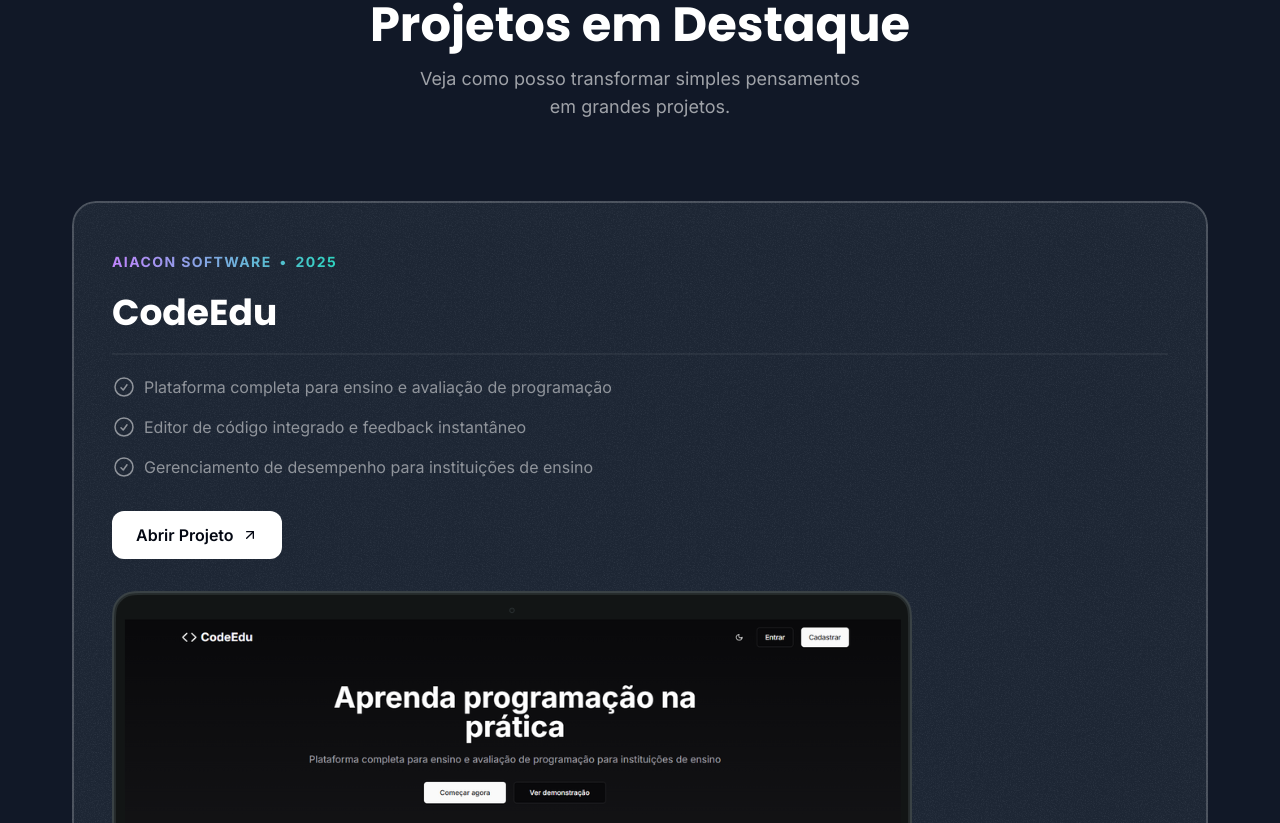
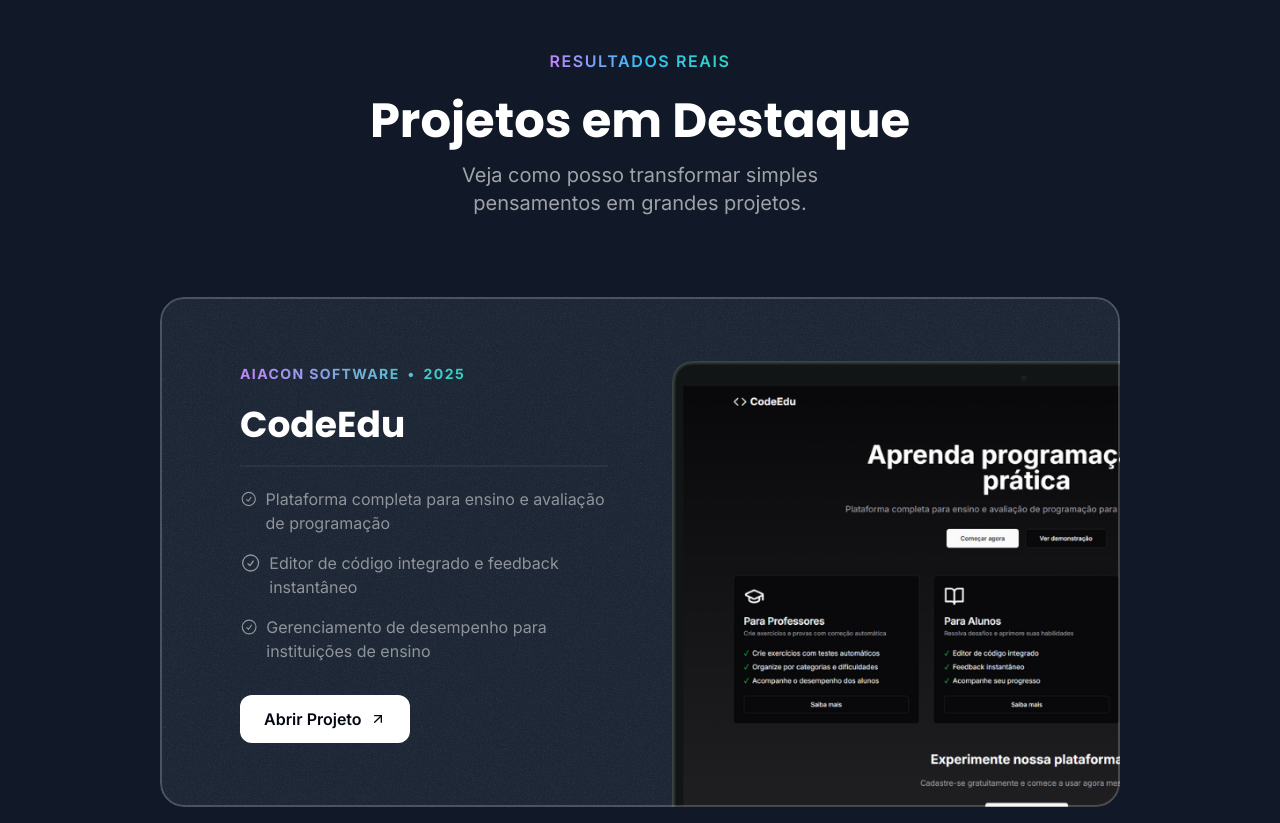
Before and after one commit to lucazolvr/portifoliosite, a Next.js app: page / in a window 1280 px wide. Shown: the part 1017-1840 px from the top of the page. Built offline with nearby package versions, Linux system fonts and the light colour scheme.

Commit message:
enhance ProjectsSection layout with responsive adjustments; add utility class for container and improve spacing

```diff
--- a/src/app/globals.css
+++ b/src/app/globals.css
@@ -123,3 +123,9 @@
     @apply bg-background text-foreground;
   }
 }
+
+@layer utilities {
+  .container{
+    @apply lg:max-w-5xl
+  }
+}
--- a/src/sections/Projects.tsx
+++ b/src/sections/Projects.tsx
@@ -47,7 +47,7 @@
 
 export const ProjectsSection = () => {
   return (
-    <section className="pb-16">
+    <section className="pb-16 lg:py-24">
       <div className="container">
         <div className="flex justify-center ">
           <p className="uppercase font-semibold tracking-widest bg-gradient-to-r from-purple-400 via-sky-400 to-teal-400 text-center text-transparent bg-clip-text">
@@ -57,8 +57,10 @@
         <h2 className="font-serif text-3xl md:text-5xl text-center mt-6">
           Projetos em Destaque
         </h2>
-        <p className="text-center md:text-lg text-white/60 mt-4 max-w-md
-          mx-auto">
+        <p
+          className="text-center md:text-lg lg:text-xl text-white/60 mt-4 max-w-md
+          mx-auto"
+        >
           Veja como posso transformar simples pensamentos em grandes projetos.
         </p>
         <div className="mt-10 md:mt-20 flex flex-col gap-20">
@@ -68,7 +70,7 @@
               className="bg-gray-800 rounded-3xl relative z-0 overflow-hidden
            after:z-10 after:content[''] after:absolute after:inset-0 after:outline-2
             after:outline after:-outline-offset-2 after:rounded-3xl after:outline-white/20
-             px-8 pt-8 md:pt-12 md:px-10 after:pointer-events-none"
+             px-8 pt-8 md:pt-12 md:px-10 lg:pt-16 lg:px-20 after:pointer-events-none"
             >
               <div
                 className="absolute inset-0 -z-10 opacity-5"
@@ -76,14 +78,17 @@
                   backgroundImage: `url(${grainImage.src})`,
                 }}
               ></div>
-
+                <div className="lg:grid lg:grid-cols-2 lg:gap-16">
+                  <div className="lg:pb-16">
               <div className="bg-gradient-to-r from-purple-400 to-teal-400 inline-flex gap-2 font-bold uppercase tracking-widest text-sm text-transparent bg-clip-text">
                 <span>{project.company}</span>
                 <span>&bull;</span>
                 <span>{project.year}</span>
               </div>
 
-              <h3 className="font-serif text-2xl mt-2 md:mt-5 md:text-4xl">{project.title}</h3>
+              <h3 className="font-serif text-2xl mt-2 md:mt-5 md:text-4xl">
+                {project.title}
+              </h3>
               <hr className="border-t-2 border-white/5 mt-4 md:mt-5" />
               <ul className="flex flex-col gap-4 mt-4 md:mt-5">
                 {project.results.map((result) => (
@@ -100,11 +105,16 @@
                   <ArrowUpRightIcon className="size-4" />
                 </button>
               </a>
+              </div>
+              <div className="relative">
               <Image
                 src={project.image}
                 alt={project.title}
-                className="mt-8 -mb-4"
+                className="mt-8 -mb-4 md:-mb-0 lg:mt-0
+                 lg:absolute lg:h-full lg:w-auto lg:max-w-none"
               />
+              </div>
+              </div>
             </div>
           ))}
         </div>
```
